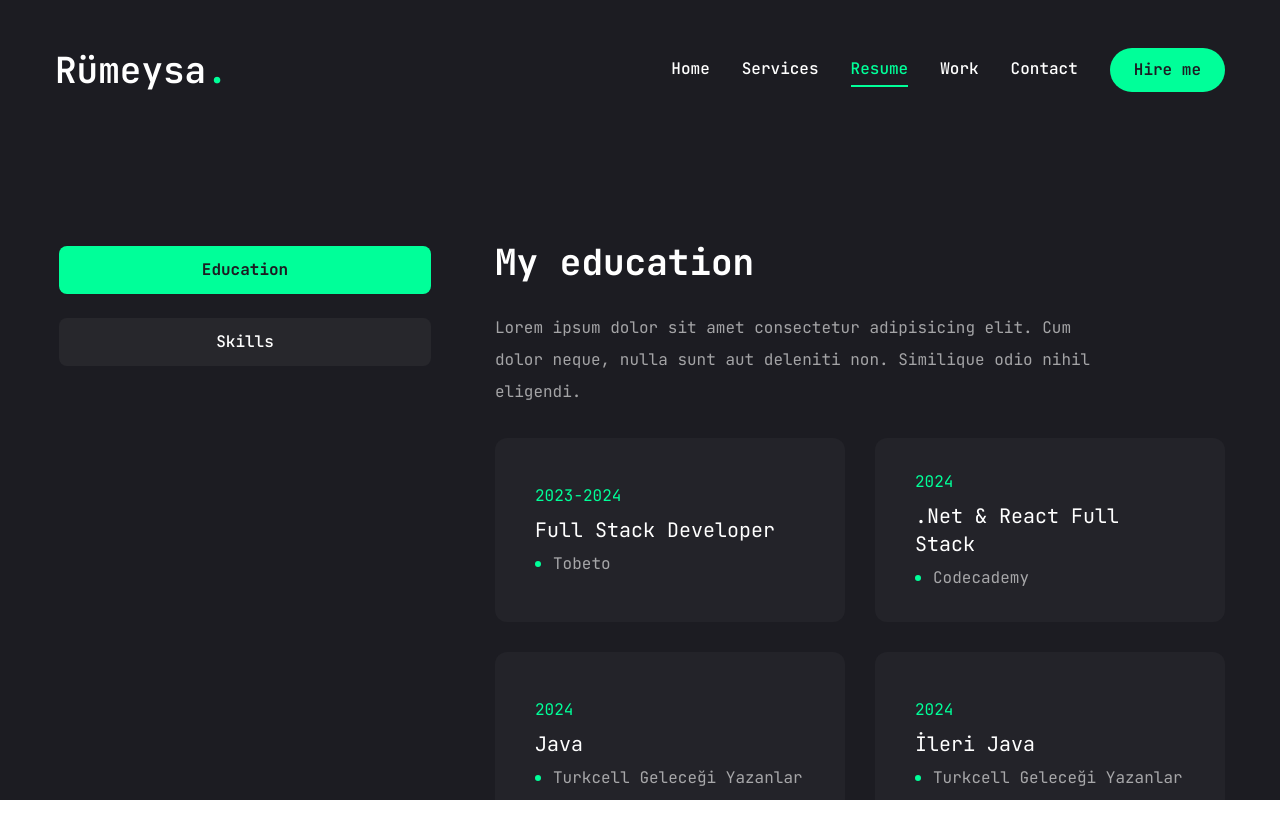
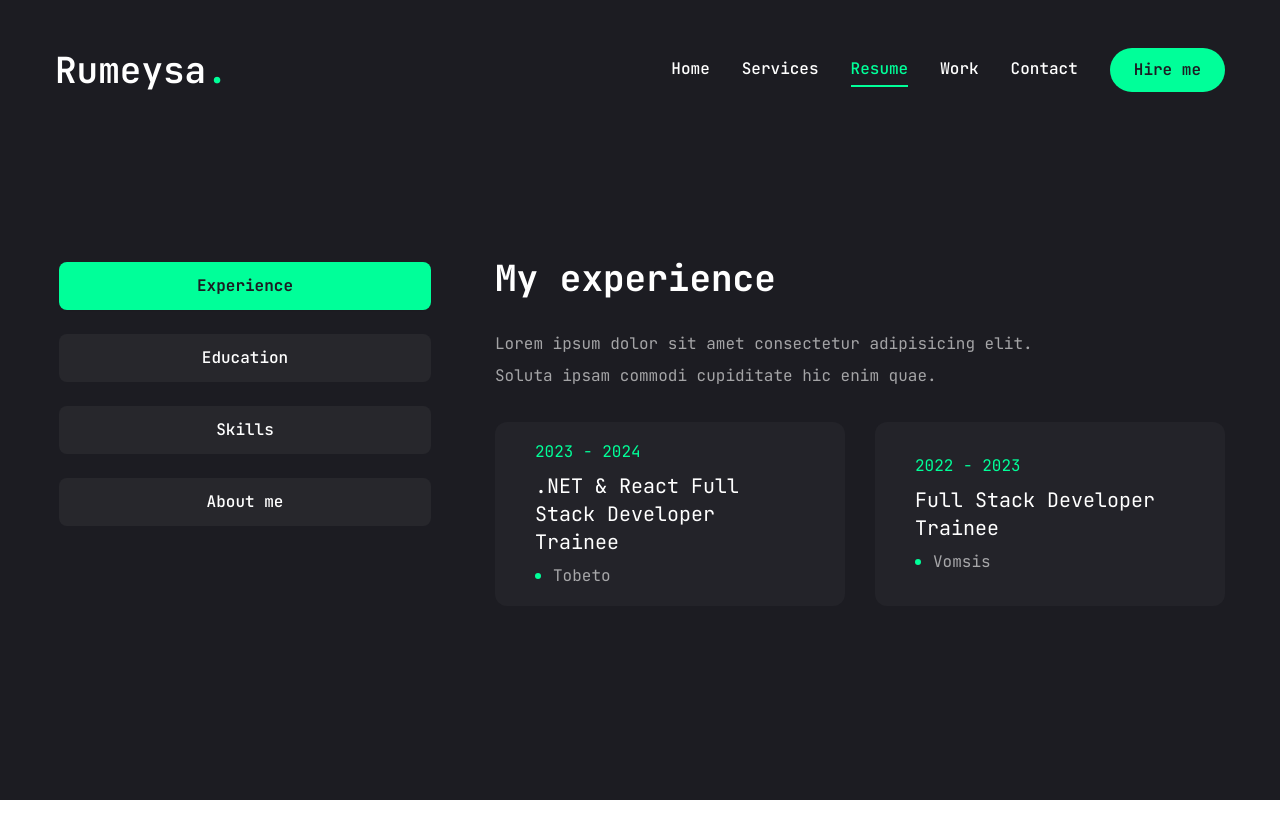
Before and after one commit to bbiircan/rumeysa-portfolio, a Next.js app: page /resume in a window 1280 px wide. Shown: the top 838 px of the page. Built offline with nearby package versions, Linux system fonts and the light colour scheme.

Commit message:
Finished final version of the website.

```diff
--- a/app/contact/page.jsx
+++ b/app/contact/page.jsx
@@ -1,40 +1,88 @@
 "use client";
 
+import { useRef } from "react";
 import { Button } from "@/components/ui/button";
 import { Input } from "@/components/ui/input";
 import { Textarea } from "@/components/ui/textarea";
+import { FaPhoneAlt, FaEnvelope } from "react-icons/fa";
+import emailjs from "@emailjs/browser";
 
-import { Select, SelectContent, SelectGroup, SelectItem, SelectLabel, SelectTrigger, SelectValue } from "@/components/ui/select";
+const info = [
+  {
+    icon: <FaPhoneAlt />,
+    title: "Phone",
+    description: "(+90) 544 719 78 60"
+  },
+  {
+    icon: <FaEnvelope />,
+    title: "Email",
+    description: "dev.rumeysabircan@gmail.com"
+  },
+];
 
 import { motion } from "framer-motion";
 
 const Contact = () => {
+  const form = useRef(null);
+
+  const sendEmail = (e) => {
+    e.preventDefault();
+    emailjs.sendForm(
+      "service_yb7pq3p",
+      "template_oarlevt",
+      form.current,
+      "vjpO_7bQIi5cdeQxL"
+    )
+      .then(() => {
+        alert("Message sent successfully!");
+        form.current?.reset();
+      })
+      .catch((error) => {
+        console.error("Error sending email:", error);
+        alert("An error occurred while sending the message.");
+      });
+  };
+
   return (
-    <motion.section initial={{opacity: 0}} animate={{opacity:1, transition: {delay: 2.4, duration: 0.4, ease: "easeIn"}}} className="py-6">
+    <motion.section initial={{ opacity: 0 }} animate={{ opacity: 1, transition: { delay: 2.4, duration: 0.4, ease: "easeIn" } }} className="py-6">
       <div className="container mx-auto">
         <div className="flex flex-col xl:flex-row gap-[30px]">
           {/* form */}
-          <div className="xl:h-[54%] order-2 xl:order-none">
-            <form className="flex flex-col gap-6 p-10 bg-[#27272c] rounded-xl">
+          <div className="xl:w-[54%] order-2 xl:order-none">
+            <form ref={form} onSubmit={sendEmail} className="flex flex-col gap-6 p-10 bg-[#27272c] rounded-xl">
               <h3 className="text-4xl text-accent">Let's work together</h3>
-              <p className="text-white/60">Lorem ipsum dolor sit amet consectetur adipisicing elit. Optio deleniti reprehenderit aspernatur adipisci.</p>
-              {/* input */}
+              <p className="text-white/60">Feel free to reach out for any projects or inquiries.</p>
               <div className="grid grid-cols-1 md:grid-cols-2 gap-6">
-                <Input type="firstname" placeholder="Firstname" />
-                <Input type="lastname" placeholder="Lastname" />
-                <Input type="email" placeholder="Email address" />
-                <Input type="phone" placeholder="Phone Number " />
+                <Input name="firstname" placeholder="First Name" required />
+                <Input name="lastname" placeholder="Last Name" required />
+                <Input name="email" type="email" placeholder="Email Address" required />
+                <Input name="phone" placeholder="Phone Number" />
               </div>
-              {/* textarea */}
-              <Textarea className="h-[200px]" placeholder="Type your message here."/>
-              {/* btn */}
-              <Button size="md" className="max-w-40">Send message</Button>
+              <Textarea name="message" className="h-[200px]" placeholder="Type your message here." required />
+              <Button type="submit" size="md" className="max-w-40">Send Message</Button>
             </form>
+          </div>
+
+          {/* contact info */}
+          <div className="flex-1 flex items-center xl:justify-end order-1 xl:order-none mb-8 xl:mb-0">
+            <ul className="flex flex-col gap-10">
+              {info.map((item, index) => (
+                <li key={index} className="flex flex-center gap-6">
+                  <div className="w-[52px] h-[52px] xl:w-[72px] xl:h-[72px] bg-[#27272c] text-accent rounded-md flex items-center justify-center">
+                    <div className="text-[28px]">{item.icon}</div>
+                  </div>
+                  <div className="flex-1">
+                    <p className="text-white/60">{item.title}</p>
+                    <h3 className="text-xl">{item.description}</h3>
+                  </div>
+                </li>
+              ))}
+            </ul>
           </div>
         </div>
       </div>
     </motion.section>
-  )
-}
+  );
+};
 
-export default Contact
+export default Contact;
--- a/app/layout.jsx
+++ b/app/layout.jsx
@@ -13,8 +13,10 @@ const jetbrainsMono = JetBrains_Mono({
 });
 
 export const metadata = {
-  title: "Bircan Web Site",
-  description: "Generated by create next app",
+  title: "Rumeysa Bircan | Software Developer & Web Portfolio",
+  description: "Welcome to Rumeysa Bircan's personal portfolio website. Explore her projects, development skills, and contact information.",
+  keywords: "Rumeysa Bircan, software developer, web developer, frontend developer, backend developer, fullstack developer, portfolio, Next.js, react, JavaScript, c#, .net",
+  author: "Rumeysa Bircan",
 };
 
 export default function RootLayout({ children }) {
--- a/app/page.jsx
+++ b/app/page.jsx
@@ -15,7 +15,7 @@ const Home = () => {
           <div className="text-center xl:text-left order-2 xl:order-none">
             <span className="text-xl">Software Developer</span>
             <h1 className="h1 mb-6">
-              Hello I'm <br /> <span className="text-accent">Rümeysa Bircan</span>
+              Hello I'm <br /> <span className="text-accent">Rumeysa Bircan</span>
             </h1>
             <p className="max-w-[500px] mb-9 text-white/80">
               I am a web developer focused on creating innovative and efficient solutions with modern technologies, prioritizing user-centered design and high performance in every project.
--- a/app/resume/page.jsx
+++ b/app/resume/page.jsx
@@ -2,67 +2,116 @@
 
 import { FaHtml5, FaCss3, FaJs, FaReact, FaJava, FaPhp, FaBootstrap, FaLaravel, FaNodeJs, FaNpm, FaAngular } from "react-icons/fa";
 
-import { SiTailwindcss, SiMysql, SiTypescript, SiApache, SiMicrosoftsqlserver, SiPostgresql, SiMariadb, SiPostman, SiSwagger } from "react-icons/si";
+import { SiTailwindcss, SiMysql, SiTypescript, SiApache, SiPostgresql, SiMariadb, SiPostman, SiSwagger } from "react-icons/si";
 
 import { TbBrandCSharp } from "react-icons/tb";
 
 import { DiMsqlServer } from "react-icons/di";
 
 
+//about data
+const about = {
+  title: "About me",
+  description:
+    "Lorem ipsum dolor sit amet consectetur adipisicing elit. Inventore deserunt consequatur possimus molestiae!",
+  info: [
+    {
+      fieldName: "Name",
+      fieldValue: "Rumeysa Bircan"
+    },
+    {
+      fieldName: "Phone",
+      fieldValue: "(+90) 544 719 78 60"
+    },
+        {
+      fieldName: "Freelance",
+      fieldValue: "Available"
+    },
+    {
+      fieldName: "Email",
+      fieldValue: "dev.rumeysabircan@gmail.com"
+    },
+  ]
+}
+
+//experience data
+const experience = {
+  title: "My experience",
+  description:
+    "Lorem ipsum dolor sit amet consectetur adipisicing elit. Soluta ipsam commodi cupiditate hic enim quae.",
+  items: [
+    {
+      company: "Tobeto",
+      position: ".NET & React Full Stack Developer Trainee",
+      duration: "2023 - 2024",
+    },
+    {
+      company: "Vomsis",
+      position: "Full Stack Developer Trainee",
+      duration: "2022 - 2023",
+    },
+  ]
+}
+
 // education data
 const education = {
   title: 'My education',
   description: "Lorem ipsum dolor sit amet consectetur adipisicing elit. Cum dolor neque, nulla sunt aut deleniti non. Similique odio nihil eligendi.",
-  items:[
+  items: [
     {
       institution: "Tobeto",
       degree: "Full Stack Developer",
-      duration:"2023-2024"
+      duration: "2023-2024"
     },
     {
       institution: "Codecademy",
       degree: ".Net & React Full Stack",
-      duration:"2024"
+      duration: "2024"
     },
     {
       institution: "Turkcell Geleceği Yazanlar",
       degree: "Java",
-      duration:"2024"
+      duration: "2024"
     },
     {
       institution: "Turkcell Geleceği Yazanlar",
       degree: "İleri Java",
-      duration:"2024"
+      duration: "2024"
     },
     {
       institution: "BtkAkademi",
       degree: "İleri Java",
-      duration:"2024"
+      duration: "2024"
     },
     {
       institution: "Turkcell Geleceği Yazanlar",
       degree: "React",
-      duration:"2024"
+      duration: "2024"
     },
     {
       institution: "Turkcell Geleceği Yazanlar",
       degree: "Angular",
-      duration:"2024"
+      duration: "2024"
     },
     {
       institution: "Turkcell Geleceği Yazanlar",
       degree: "SQL",
-      duration:"2024"
+      duration: "2024"
     },
     {
       institution: "Turkcell Geleceği Yazanlar",
       degree: "C# ile Algoritma ve Programlama",
-      duration:"2022"
+      duration: "2022"
     },
     {
       institution: "Turkcell Geleceği Yazanlar",
       degree: "C# Form ile Görsel ve Nesne Tabanlı Programlama",
-      duration:"2022"
+      duration: "2022"
+    },
+    {
+      institution: "University",
+      degree: "Associate Degree in Computer Programmer",
+      duration: "2022"
     },
   ]
 }
@@ -73,55 +122,55 @@ const skills = {
   description: "  Lorem ipsum dolor sit amet consectetur adipisicing elit.",
   skillList: [
     {
-      icon: <FaHtml5/>,
+      icon: <FaHtml5 />,
       name: "html 5"
     },
     {
-      icon: <FaCss3/>,
+      icon: <FaCss3 />,
       name: "css 3"
     },
     {
-      icon: <FaJs/>,
+      icon: <FaJs />,
       name: "javascript"
     },
     {
-      icon: <FaReact/>,
+      icon: <FaReact />,
       name: "react.js"
     },
     {
-      icon: <FaJava/>,
+      icon: <FaJava />,
       name: "java"
     },
     {
-      icon: <FaPhp/>,
+      icon: <FaPhp />,
       name: "php"
     },
     {
-      icon: <FaBootstrap/>,
+      icon: <FaBootstrap />,
       name: "bootstrap"
     },
     {
-      icon: <FaLaravel/>,
+      icon: <FaLaravel />,
       name: "laravel"
     },
     {
-      icon: <FaNodeJs/>,
+      icon: <FaNodeJs />,
       name: "node.js"
     },
     {
-      icon: <FaNpm/>,
+      icon: <FaNpm />,
       name: "npm"
     },
     {
-      icon: <FaAngular/>,
+      icon: <FaAngular />,
       name: "angular"
     },
     {
-      icon: <SiTailwindcss/>,
+      icon: <SiTailwindcss />,
       name: "tailwind.css"
     },
     {
-      icon: <SiMysql/>,
+      icon: <SiMysql />,
       name: "mysql"
     },
     {
@@ -129,35 +178,36 @@ const skills = {
       name: "csharp"
     },
     {
-      icon: <SiTypescript/>,
+      icon: <SiTypescript />,
       name: "typescript"
     },
     {
-      icon: <SiApache/>,
+      icon: <SiApache />,
       name: "apache"
     },
     {
-      icon: <DiMsqlServer/>,
+      icon: <DiMsqlServer />,
       name: "microsoftsqlserver"
     },
     {
-      icon: <SiPostgresql/>,
+      icon: <SiPostgresql />,
       name: "postgresql"
     },
     {
-      icon: <SiMariadb/>,
+      icon: <SiMariadb />,
       name: "mariadb"
     },
     {
-      icon: <SiPostman/>,
+      icon: <SiPostman />,
       name: "postman"
     },
     {
-      icon: <SiSwagger/>,
+      icon: <SiSwagger />,
       name: "swagger"
     },
   ]
 }
+
 
 import { Tabs, TabsContent, TabsList, TabsTrigger } from "@/components/ui/tabs";
 
@@ -165,32 +215,57 @@ import { Tooltip, TooltipContent, TooltipProvider, TooltipTrigger } from "@/comp
 
 import { ScrollArea } from "@/components/ui/scroll-area";
 
-import {motion} from "framer-motion";
+import { motion } from "framer-motion";
 
 const Resume = () => {
   return (
-    <motion.div initial= {{opacity:0 }} animate = {{opacity: 1, transition: {delay: 2.4, duration: 0.4, ease: "easeIn"}, }} className="min-h-[100vh] flex items-center justify-center py-12 xl:py-0">
+    <motion.div initial={{ opacity: 0 }} animate={{ opacity: 1, transition: { delay: 2.4, duration: 0.4, ease: "easeIn" }, }} className="min-h-[100vh] flex items-center justify-center py-12 xl:py-0">
       <div className="container mx-auto">
-        <Tabs defaultValue="education" className="flex flex-col xl:flex-row gap-[60px]">
+        <Tabs defaultValue="experience" className="flex flex-col xl:flex-row gap-[60px]">
           <TabsList className="flex flex-col w-full max-w-[380px] mx-auto xl:mx-0 gap-6">
-            <TabsTrigger value ="education" >Education</TabsTrigger>
-            <TabsTrigger value ="skills" >Skills</TabsTrigger>
+            <TabsTrigger value="experience" >Experience</TabsTrigger>
+            <TabsTrigger value="education" >Education</TabsTrigger>
+            <TabsTrigger value="skills" >Skills</TabsTrigger>
+            <TabsTrigger value="about" >About me</TabsTrigger>
           </TabsList>
 
           {/* content */}
           <div className="min-h-[70vh] w-full">
+            {/* experience */}
+            <TabsContent value="experience" className="w-full">
+              <div className="flex flex-col gap-[30px] text-center xl:text-left">
+                <h3 className="text-4xl font-bold">{experience.title}</h3>
+                <p className="max-w-[600px] text-white/60 mx-auto xl:mx-0">{experience.description}</p>
+                <ScrollArea className="h-[400px]">
+                  <ul className="grid grid-cols-1 lg:grid-cols-2 gap-[30px]">
+                    {experience.items.map((item, index) => {
+                      return (
+                        <li key={index} className="bg-[#232329] h-[184px] py-6 px-10 rounded-xl flex flex-col justify-center items-center lg:items-start gap-1">
+                          <span className="text-accent">{item.duration}</span>
+                          <h3 className="text-xl max-w-[260px] min-h[60px] text-center lg:text-left">{item.position}</h3>
+                          <div className="flex items-center gap-3">
+                            <span className="w-[6px] h-[6px] rounded-full bg-accent"></span>
+                            <p className="text-white/60">{item.company}</p>
+                          </div>
+                        </li>
+                      )
+                    })}
+                  </ul>
+                </ScrollArea>
+              </div>
+            </TabsContent>
             {/* education */}
-            <TabsContent value = "education" className="w-full">
+            <TabsContent value="education" className="w-full">
               <div className="flex flex-col gap-[30px] text-center xl:text-left">
                 <h3 className="text-4xl font-bold">{education.title}</h3>
                 <p className="max-w-[600px] text-white/60 mx-auto xl:mx-0">{education.description}</p>
                 <ScrollArea className="h-[400px]">
                   <ul className="grid grid-cols-1 lg:grid-cols-2 gap-[30px]">
-                    {education.items.map((item, index) =>{
+                    {education.items.map((item, index) => {
                       return (
                         <li key={index} className="bg-[#232329] h-[184px] py-6 px-10 rounded-xl flex flex-col justify-center items-center lg:items-start gap-1">
                           <span className="text-accent">{item.duration}</span>
-                        <h3 className="text-xl max-w-[260px] min-h[60px] text-center lg:text-left ">{item.degree}</h3>
+                          <h3 className="text-xl max-w-[260px] min-h[60px] text-center lg:text-left">{item.degree}</h3>
                           <div className="flex items-center gap-3">
                             {/* dot */}
                             <span className="w-[6px] h-[6px] rounded-full bg-accent"></span>
@@ -204,14 +279,14 @@ const Resume = () => {
               </div>
             </TabsContent>
             {/* skills */}
-            <TabsContent value = "skills" className="w-full h-full">
+            <TabsContent value="skills" className="w-full h-full">
               <div className="flex flex-col gap-[30px]">
                 <div className="flex flex-col gap-[30px] text-center xl:text-left">
                   <h3 className="text-4xl font-bold">{skills.title}</h3>
                   <p className="max-w-[600px] text-white/60 mx-auto xl:mx-0">{skills.description}</p>
                 </div>
                 <ul className="grid grid-cols-2 sm:grid-cols-3 md:grid-cols-4 gap-4 xl:gap-[30px]">{skills.skillList.map((skill, index) => {
-                  return(
+                  return (
                     <li key={index}>
                       <TooltipProvider delayDuration={100}>
                         <Tooltip>
@@ -229,6 +304,26 @@ const Resume = () => {
                 </ul>
               </div>
             </TabsContent>
+            {/* about */}
+            <TabsContent value="about" className="w-full text-center xl:text-left">
+              <div className="flex flex-col gap-[30px]">
+                <h3 className="text-4xl font-bold">{about.title}</h3>
+                <p className="max-w-[600px] text-white/60 mx-auto xl:mx-0">
+                  {about.description}
+                </p>
+                <ul className="grid grid-cols-1 xl:grid-cols-2 gap-y-6 max-w-[620px] mx-auto xl:mx-0">
+                  {about.info.map((item, index) => {
+                    return (
+                      <li key={index}
+                        className="flex items-center justify-center xl:justify-start gap-4">
+                        <span className="text-white/60">{item.fieldName}</span>
+                        <span className="text-xl">{item.fieldValue}</span>
+                      </li>
+                    )
+                  })}
+                </ul>
+              </div>
+            </TabsContent>
           </div>
         </Tabs>
       </div>
--- a/app/work/page.jsx
+++ b/app/work/page.jsx
@@ -1,12 +1,12 @@
 "use client";
 
-import {motion} from "framer-motion";
-import {React, useState} from "react";
+import { motion } from "framer-motion";
+import { React, useState } from "react";
 
-import {Swiper, SwiperSlide} from "swiper/react";
+import { Swiper, SwiperSlide } from "swiper/react";
 import "swiper/css";
 
-import {BsArrowUpRight, BsGithub} from 'react-icons/bs';
+import { BsGithub } from 'react-icons/bs';
 
 import { Tooltip, TooltipContent, TooltipProvider, TooltipTrigger } from "@/components/ui/tooltip";
 
@@ -20,40 +20,45 @@ const projects = [
     category: "fullstack",
     title: "project 1",
     description: "Lorem ipsum dolor sit amet consectetur adipisicing elit. Dolore, soluta.",
-    stack: [{ name: "C#" }, {name: "React"}, {name: "Typescript"}, {name: "Css"}],
+    stack: [{ name: "C#" }, { name: "React" }, { name: "Typescript" }, { name: "Css" }],
     //image:,
-    live: "",
-    github: "" ,
+    github: "https://github.com/TobetoPair1",
   },
   {
     num: "02",
     category: "frontend",
     title: "project 2",
     description: "Lorem ipsum dolor sit amet consectetur adipisicing elit. Dolore, soluta.",
-    stack: [{ name: "Html" }, {name: "Css"}, {name: "Javascript"}],
+    stack: [{ name: "Javascript" }, { name: "Css" }, { name: "Html" }],
     //image:,
-    live: "",
-    github: "" ,
+    github: "https://github.com/bbiircan/ChatGPT-Clone",
   },
   {
     num: "03",
     category: "frontend",
-    title: "project 3",
+    title: "project 2",
     description: "Lorem ipsum dolor sit amet consectetur adipisicing elit. Dolore, soluta.",
-    stack: [{ name: "Next.js" }, {name: "Tailwind.css"}, {name: "Css"}],
+    stack: [{ name: "Javascript" }, { name: "Css" }, { name: "Html" }],
     //image:,
-    live: "",
-    github: "" ,
+    github: "https://github.com/bbiircan/Gemini-Clone",
   },
   {
     num: "04",
+    category: "frontend",
+    title: "project 3",
+    description: "Lorem ipsum dolor sit amet consectetur adipisicing elit. Dolore, soluta.",
+    stack: [{ name: "Javascript" }, { name: "Css" }, { name: "Html" }],
+    //image:,
+    github: "https://github.com/bbiircan/Movie-Website",
+  },
+  {
+    num: "05",
     category: "fullstack",
     title: "project 3",
     description: "Lorem ipsum dolor sit amet consectetur adipisicing elit. Dolore, soluta.",
-    stack: [{ name: "Php" }, {name: "Javascript"}, {name: "Css"}],
+    stack: [{ name: "Php" }, { name: "Javascript" }, { name: "Css" }],
     //image:,
-    live: "",
-    github: "" ,
+    github: "https://github.com/bbiircan/coffee",
   }
 ]
 
@@ -68,7 +73,7 @@ const Work = () => {
   }
 
   return (
-      <motion.section initial={{opacity: 0}} animate={{opacity: 1, transition: {delay: 2.4, duration: 0.4, ease: "easeIn"}}} className="min-h-[80vh] flex flex-col justify-center py-12 xl:px-0">
+    <motion.section initial={{ opacity: 0 }} animate={{ opacity: 1, transition: { delay: 2.4, duration: 0.4, ease: "easeIn" } }} className="min-h-[80vh] flex flex-col justify-center py-12 xl:px-0">
       <div className="container mx-auto">
         <div className="flex flex-col xl:flex-row xl:gap-[30px]">
           <div className="w-full xl:w-[50%] xl:h-[460px] flex flex-col xl:justify-between order-2 xl:order-none">
@@ -82,10 +87,10 @@ const Work = () => {
               {/* stack */}
               <ul className="flex gap-4">
                 {project.stack.map((item, index) => {
-                    return(
+                  return (
                     <li key={index} className="text-xl text-accent">{item.name}
                       {/* remove the last comma */}
-                      {index !== project.stack.length -1 && ","}</li>
+                      {index !== project.stack.length - 1 && ","}</li>
                   )
                 })}
               </ul>
@@ -93,25 +98,12 @@ const Work = () => {
               <div className="border border-white/20"></div>
               {/* buttons */}
               <div className="flex items-center gap-4">
-                  {/* live project button */}
-                  <Link href={project.live}>
-                  <TooltipProvider delayDuration={100}>
-                    <Tooltip>
-                      <TooltipTrigger className="w-[70px] h-[70px] rounded-full bg-white/5 flex justify-center items-center group">
-                        <BsArrowUpRight className="text-white text-3xl group-hover:text-accent"/>
-                      </TooltipTrigger>
-                      <TooltipContent>
-                        <p>Live project</p>
-                      </TooltipContent>
-                    </Tooltip>
-                  </TooltipProvider>
-                  </Link>
                 {/* github project button */}
                 <Link href={project.github}>
                   <TooltipProvider delayDuration={100}>
                     <Tooltip>
                       <TooltipTrigger className="w-[70px] h-[70px] rounded-full bg-white/5 flex justify-center items-center group">
-                        <BsGithub className="text-white text-3xl group-hover:text-accent"/>
+                        <BsGithub className="text-white text-3xl group-hover:text-accent" />
                       </TooltipTrigger>
                       <TooltipContent>
                         <p>Github repository</p>
@@ -124,7 +116,7 @@ const Work = () => {
           </div>
            <div className="w-full xl:w-[50%]">
             <Swiper spaceBetween={30} slidesPerView={1} className="xl:h-[520px] mb-12" onSlideChange={handleSlideChange}>
-                {projects.map((project, index) =>{
+              {projects.map((project, index) => {
                 return (
                   <SwiperSlide key={index} className="w-full">
                     <div className="h-[460px] relative group flex justify-center items-center bg-pink-50/20">
@@ -132,14 +124,14 @@ const Work = () => {
                       <div className="absolute top-0 bottom-0 w-full h-full bg-black/10 z-10"></div>
                       {/* image */}
                        {/* <div className="relative w-full h-full">
-                          <Image src={project.image} fill className="object-cover" alt=""/>
+                        <Image src={project.image} fill className="object-cover" alt="" />
                       </div> */}
                     </div>
                   </SwiperSlide>
                 )
               })}
               {/* slider buttons */}
-                <WorkSliderBtns containerStyles="flex gap-2 absolute right-0 bottom-[calc(50%_-_22px)] xl:bottom-0 z-20 w-full justify-between xl:w-max xl:justify-none" btnStyles="bg-accent hover:bg-accent-hover text-primary text-[22px] w-[44px] h-[44px] flex justify-center items-center transition-all"/>
+              <WorkSliderBtns containerStyles="flex gap-2 absolute right-0 bottom-[calc(50%_-_22px)] xl:bottom-0 z-20 w-full justify-between xl:w-max xl:justify-none" btnStyles="bg-accent hover:bg-accent-hover text-primary text-[22px] w-[44px] h-[44px] flex justify-center items-center transition-all" />
             </Swiper>
           </div>
         </div>
--- a/components/Header.jsx
+++ b/components/Header.jsx
@@ -12,7 +12,7 @@ const Header = () => {
         {/* logo */}
         <Link href="/">
         <h1 className="text-4xl font-semibold">
-            Rümeysa<span className="text-accent">.</span>
+            Rumeysa<span className="text-accent">.</span>
         </h1>
         </Link>
 
--- a/package.json
+++ b/package.json
@@ -9,6 +9,7 @@
     "lint": "next lint"
   },
   "dependencies": {
+    "@emailjs/browser": "^4.4.1",
     "@radix-ui/react-dialog": "^1.1.2",
     "@radix-ui/react-scroll-area": "^1.2.1",
     "@radix-ui/react-select": "^2.1.2",
```
Also changed, not shown: 1 other file (tests, documents, lock files or other folders). Lines whose indentation alone changed are shown as unchanged.
